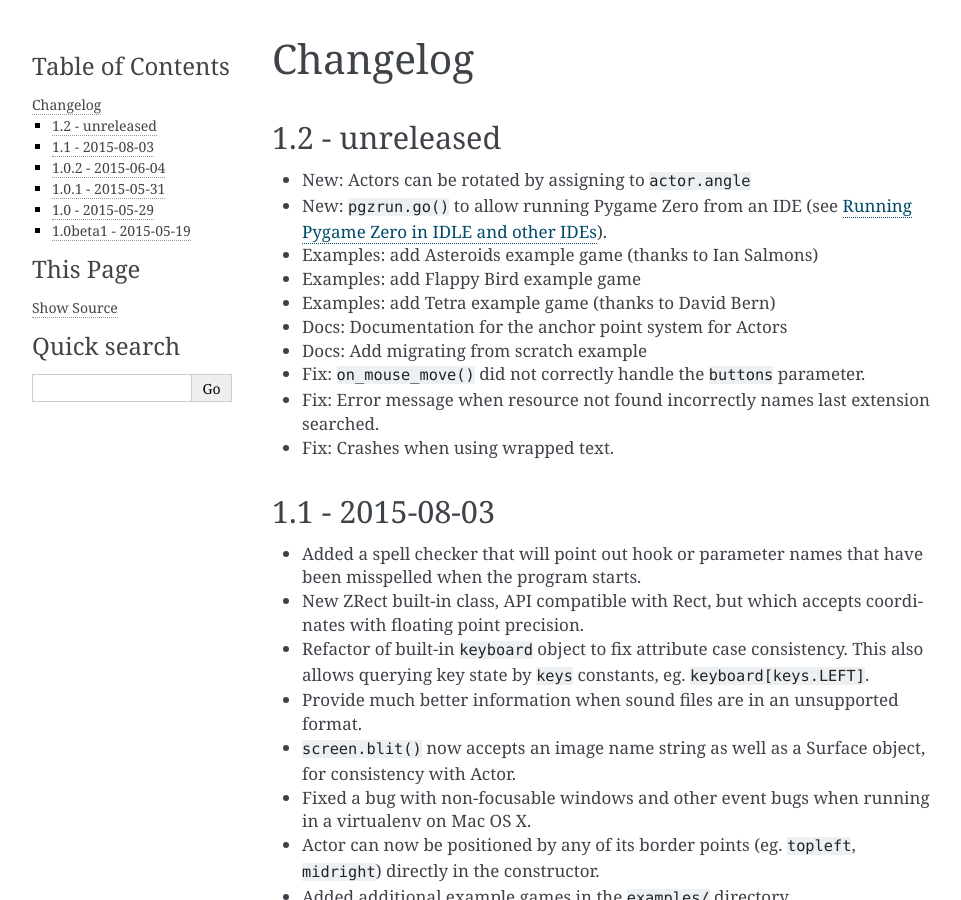
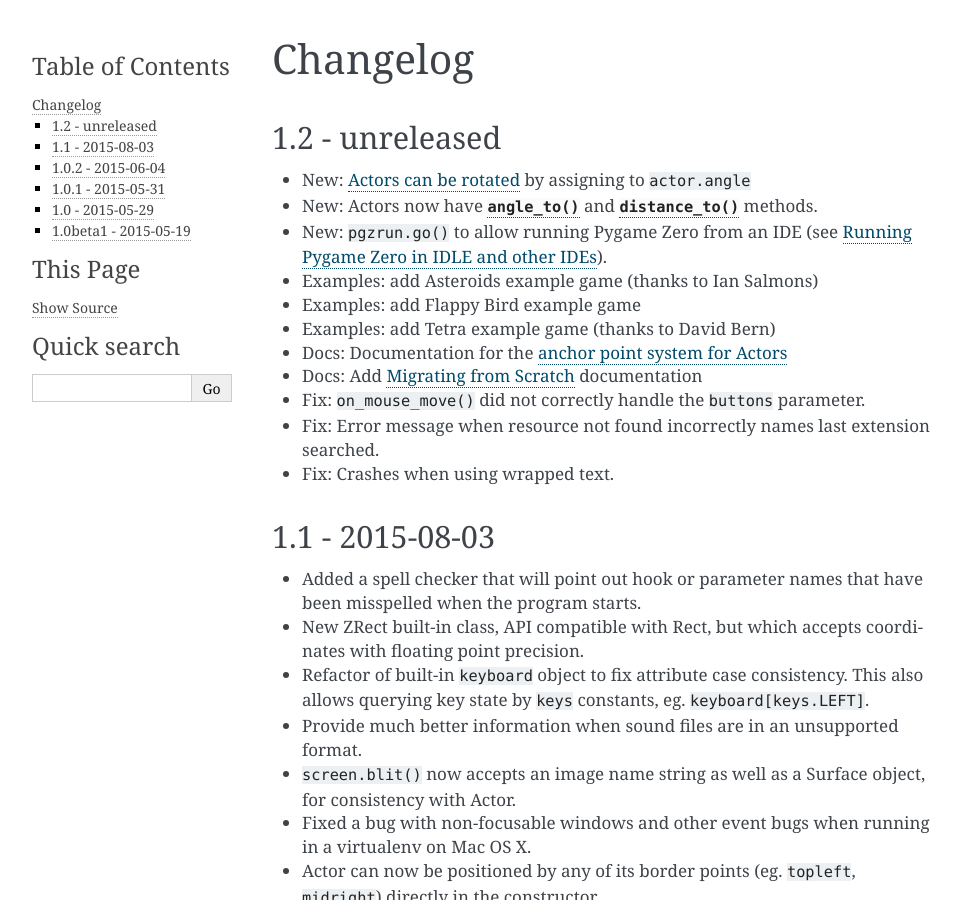
Before and after one commit to lordmauve/pgzero, a Sphinx documentation site: the page built from doc/changelog.rst, in a window 1280 px wide and 900 px high. Shown: the whole window, without its empty margins (148-1109 px from the left). Built offline with Sphinx 7.4.7, drawn with Linux system fonts in a browser that asks for light colours.

Commit message:
Some tweaks to documentation

```diff
--- a/doc/changelog.rst
+++ b/doc/changelog.rst
@@ -4,14 +4,16 @@
 1.2 - unreleased
 ----------------
 
-* New: Actors can be rotated by assigning to ``actor.angle``
+* New: :ref:`Actors can be rotated <rotation>` by assigning to ``actor.angle``
+* New: Actors now have :meth:`~Actor.angle_to()` and
+  :meth:`~Actor.distance_to()` methods.
 * New: ``pgzrun.go()`` to allow running Pygame Zero from an IDE (see
   :doc:`ide-mode`).
 * Examples: add Asteroids example game (thanks to Ian Salmons)
 * Examples: add Flappy Bird example game
 * Examples: add Tetra example game (thanks to David Bern)
-* Docs: Documentation for the anchor point system for Actors
-* Docs: Add migrating from scratch example
+* Docs: Documentation for the :ref:`anchor point system for Actors <anchor>`
+* Docs: Add :doc:`from-scratch` documentation
 * Fix: ``on_mouse_move()`` did not correctly handle the ``buttons`` parameter.
 * Fix: Error message when resource not found incorrectly names last extension
   searched.
--- a/doc/index.rst
+++ b/doc/index.rst
@@ -29,7 +29,7 @@
 ---------
 
 .. toctree::
-    :maxdepth: 2
+    :maxdepth: 3
 
     hooks
     builtins
```
Also changed, not shown: doc/introduction.rst (+6 -2 lines).
